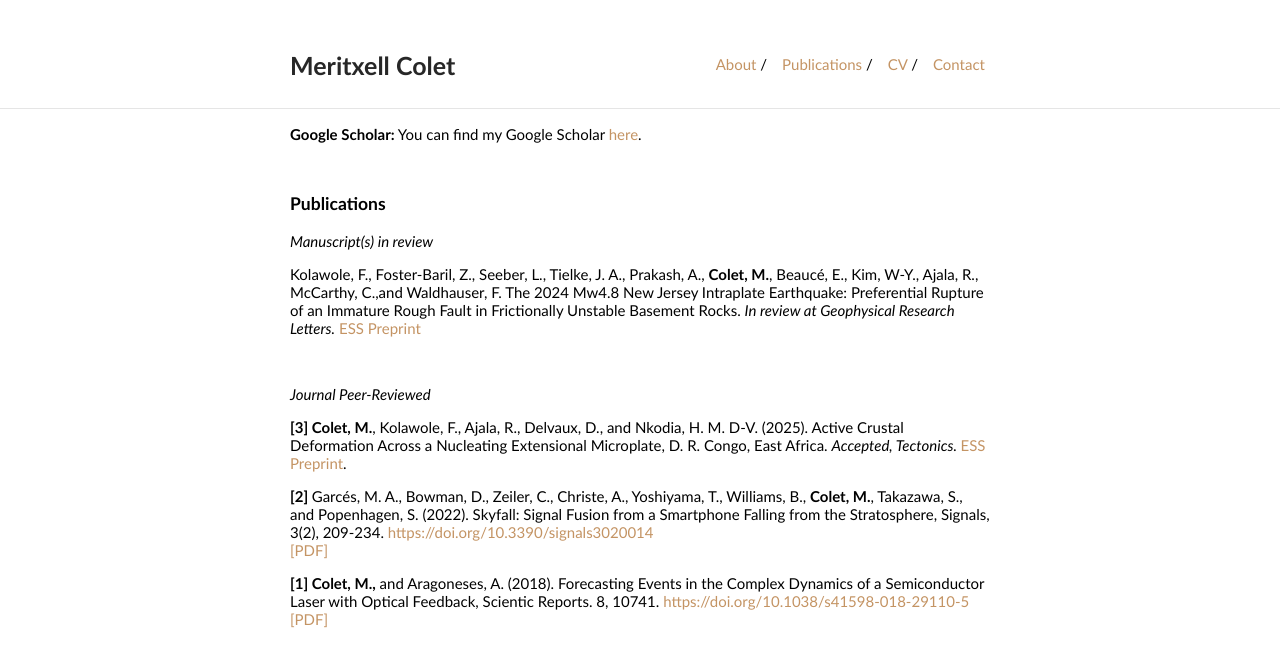
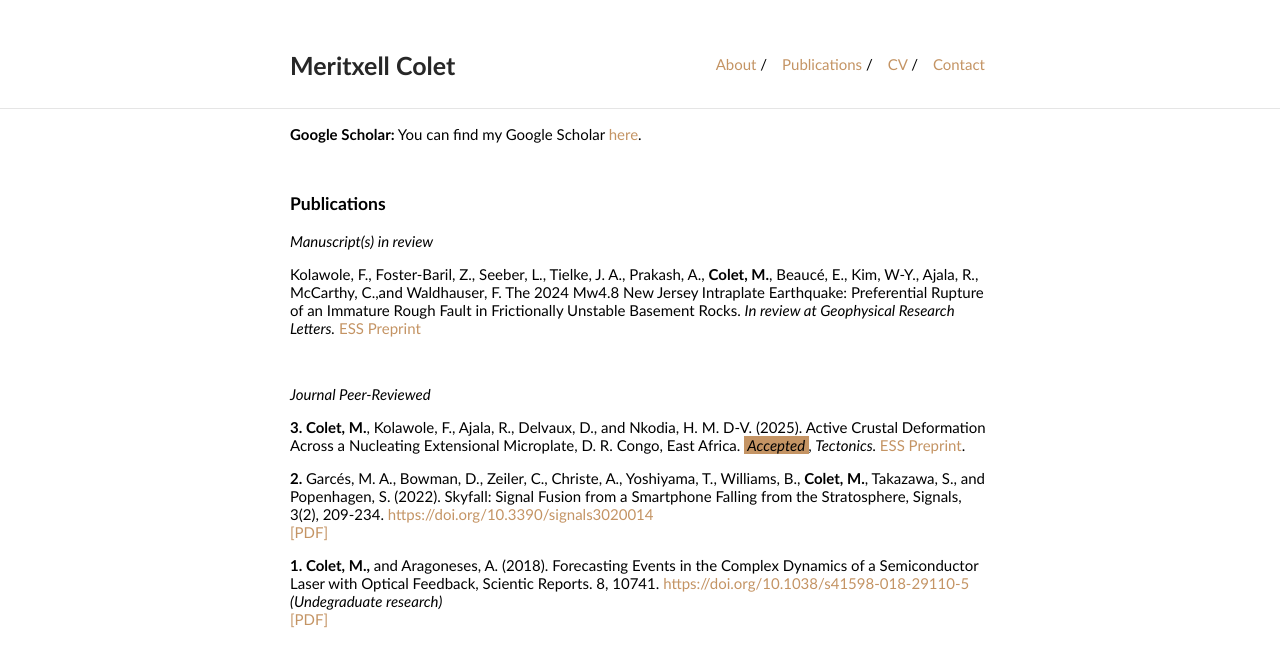
Before and after one commit to MeritxellC/MeritxellC.github.io, a Jekyll site: the page built from publications/publications.md, in a window 1280 px wide. Shown: the top 667 px of the page. Built offline with Jekyll 4.4.1, drawn with Linux system fonts in a browser that asks for light colours.

Commit message:
minor updates

```diff
--- a/publications/publications.md
+++ b/publications/publications.md
@@ -26,17 +26,17 @@ Kolawole, F., Foster-Baril, Z., Seeber, L., Tielke, J. A., Prakash, A., <b>Colet
 <p><i>Journal Peer-Reviewed</i></p>
 
 <p>
-<b>[3] </b> <b>Colet, M.</b>, Kolawole, F., Ajala, R., Delvaux, D., and Nkodia, H. M. D-V. (2025). Active Crustal Deformation Across a Nucleating Extensional Microplate, D. R. Congo, East Africa. <i>Accepted, Tectonics. </i> <a href="https://essopenarchive.org/users/857884/articles/1259439-active-crustal-deformation-across-a-nucleating-extensional-microplate-d-r-congo-east-africa?commit=b82447a2ff499eb05055bb700b32f4c54617af3d">ESS Preprint</a>.
+<b>3. </b> <b>Colet, M.</b>, Kolawole, F., Ajala, R., Delvaux, D., and Nkodia, H. M. D-V. (2025). Active Crustal Deformation Across a Nucleating Extensional Microplate, D. R. Congo, East Africa. <i><mark style="background-color:#C49464;">&nbsp;Accepted&nbsp;</mark>, Tectonics. </i> <a href="https://essopenarchive.org/users/857884/articles/1259439-active-crustal-deformation-across-a-nucleating-extensional-microplate-d-r-congo-east-africa?commit=b82447a2ff499eb05055bb700b32f4c54617af3d">ESS Preprint</a>.
 </p>
 
 <p>
-<b>[2] </b> Garcés, M. A., Bowman, D., Zeiler, C., Christe, A., Yoshiyama, T., Williams, B., <b>Colet, M.</b>, Takazawa, S., and Popenhagen, S. (2022). Skyfall: Signal Fusion from a Smartphone Falling from the Stratosphere, Signals, 3(2), 209-234. <a href="https://www.mdpi.com/2624-6120/3/2/14"> https://doi.org/10.3390/signals3020014</a>
+<b>2. </b> Garcés, M. A., Bowman, D., Zeiler, C., Christe, A., Yoshiyama, T., Williams, B., <b>Colet, M.</b>, Takazawa, S., and Popenhagen, S. (2022). Skyfall: Signal Fusion from a Smartphone Falling from the Stratosphere, Signals, 3(2), 209-234. <a href="https://www.mdpi.com/2624-6120/3/2/14"> https://doi.org/10.3390/signals3020014</a>
 <br>
 <a href="Garces_et_al_2022.pdf">[PDF]</a>
 </p>
 
 <p>
-<b>[1] </b> <b>Colet, M.,</b> and Aragoneses, A. (2018). Forecasting Events in the Complex Dynamics of a Semiconductor Laser with Optical Feedback, Scientic Reports. 8, 10741. <a href="https://www.nature.com/articles/s41598-018-29110-5">https://doi.org/10.1038/s41598-018-29110-5</a>
+<b>1. </b> <b>Colet, M.,</b> and Aragoneses, A. (2018). Forecasting Events in the Complex Dynamics of a Semiconductor Laser with Optical Feedback, Scientic Reports. 8, 10741. <a href="https://www.nature.com/articles/s41598-018-29110-5">https://doi.org/10.1038/s41598-018-29110-5</a> <i>(Undegraduate research) </i>
 <br>
 <a href="Aragoneses_and_Colet_2018.pdf">[PDF]</a>
 </p>
```
